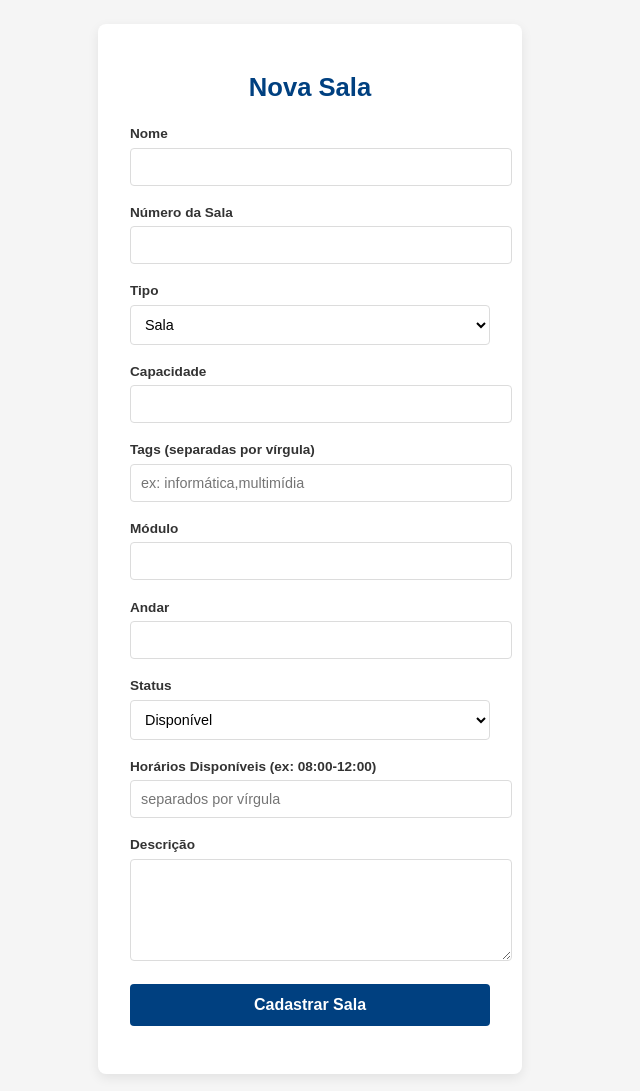
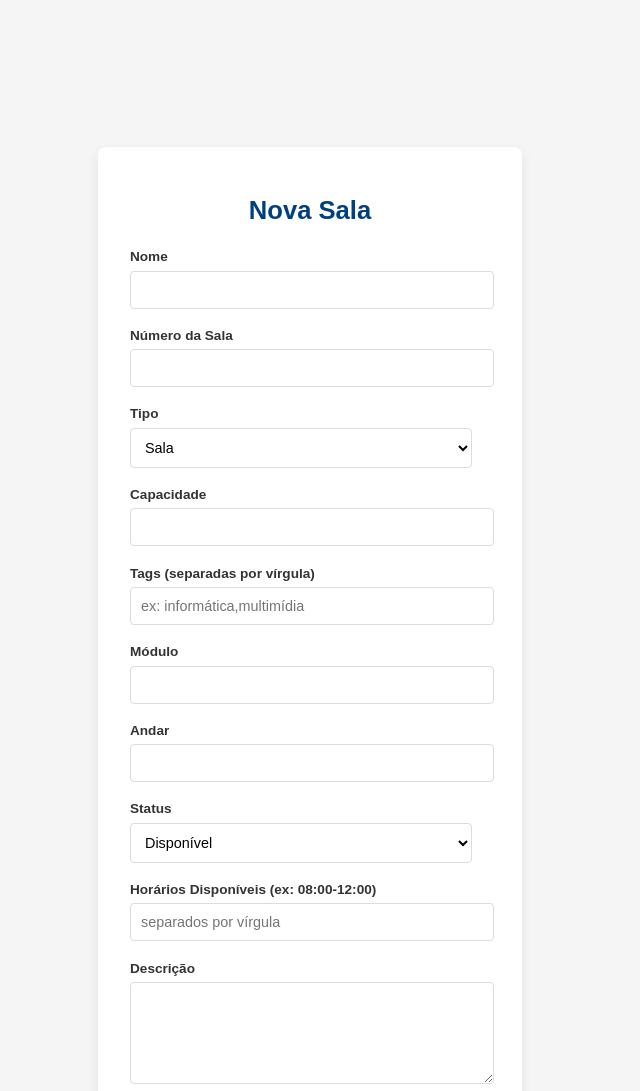
Before and after one commit to Jadson-Sobrinho/Sistema_Gerenciamento_Salas_Equipamentos, a website: page frontend/src/pages/resource.html in a window 1280 px wide. Shown: the top 1091 px of the page, without its empty margins (330-970 px from the left). Drawn offline with Linux system fonts and the light colour scheme.

Commit message:
Chore - Ajuste na margem do container

```diff
--- a/frontend/src/pages/styles/resource.css
+++ b/frontend/src/pages/styles/resource.css
@@ -22,6 +22,7 @@ body {
   box-shadow: 0 4px 12px rgba(0,0,0,0.08);
   width: 100%;
   max-width: 360px;
+  margin-top: 10%;
 }
 
 .container h1 {
@@ -33,6 +34,7 @@ body {
 
 .form-group {
   margin-bottom: 1.2rem;
+  max-width: 95%;
 }
 
 label {
```
